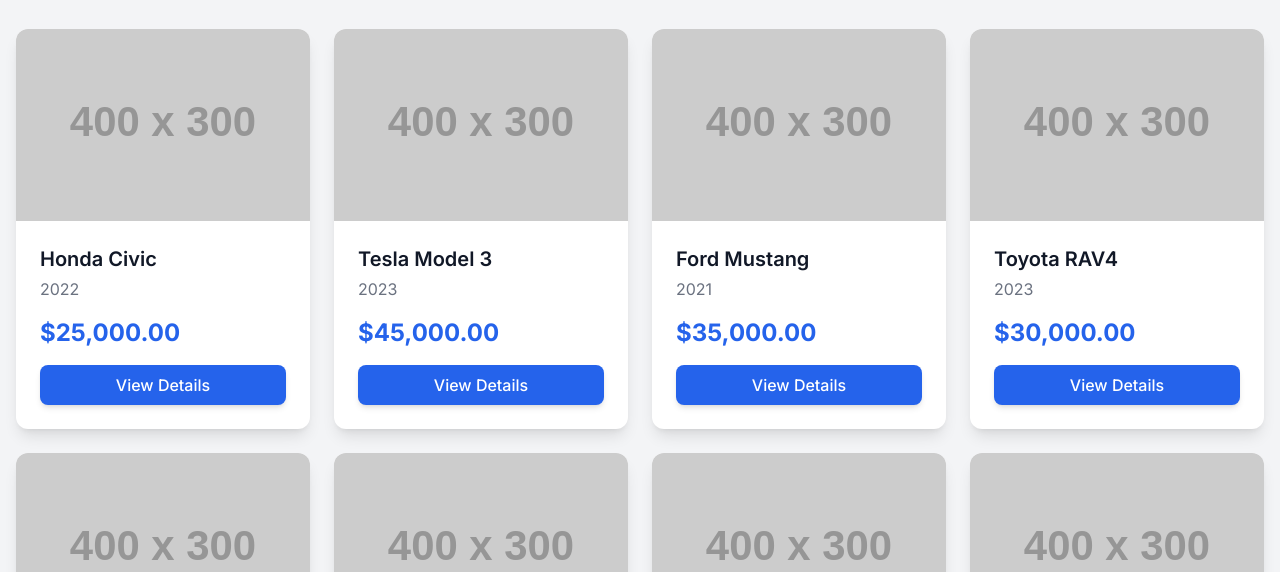
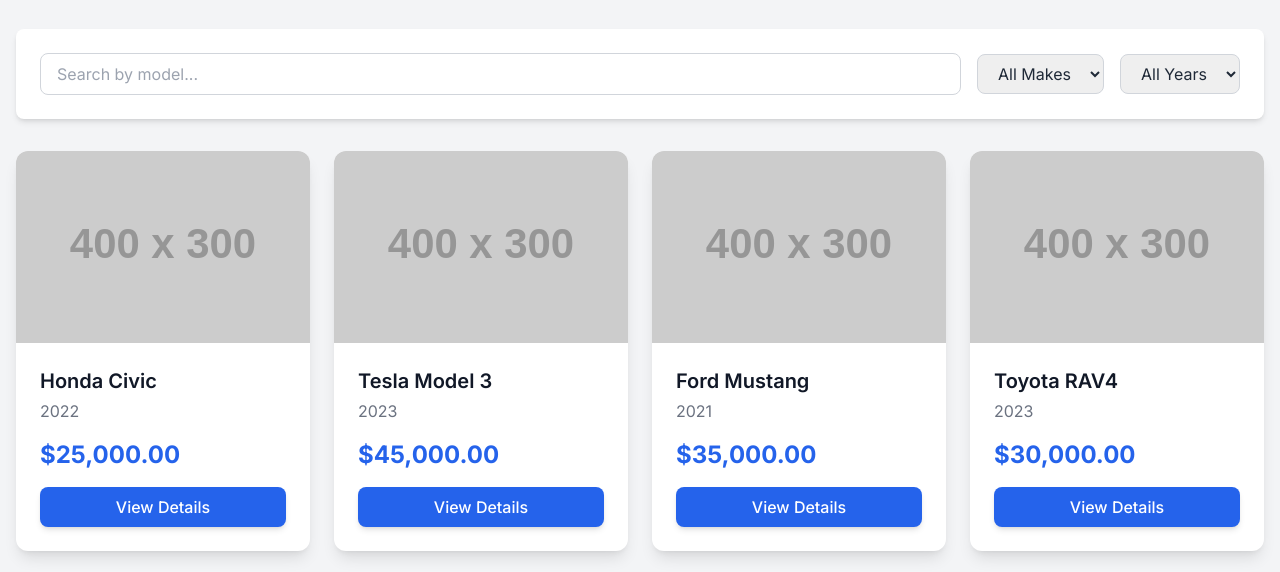
Before and after one commit to mohamedmehdigara/html-css-js-car-dealer, a plain HTML site: page index.html in a window 1280 px wide. Shown: the part 167-739 px from the top of the page. Drawn offline with nearby package versions, Linux system fonts and the light colour scheme; placeholder pictures from the web are drawn by us.

Commit message:
added file

```diff
--- a/index.html
+++ b/index.html
@@ -31,6 +31,18 @@
     <!-- Main Content -->
     <main class="container mx-auto mt-24 px-4 py-8 flex-grow">
         <h2 class="text-3xl font-semibold text-center text-gray-900 mb-8">Our Inventory</h2>
+
+        <!-- Search and Filter Section -->
+        <div class="mb-8 p-6 bg-white rounded-lg shadow-md flex flex-col md:flex-row items-center justify-between space-y-4 md:space-y-0 md:space-x-4">
+            <input type="text" id="search-input" placeholder="Search by model..." class="flex-grow w-full md:w-auto px-4 py-2 border border-gray-300 rounded-lg focus:ring-blue-500 focus:border-blue-500 transition-colors duration-200">
+            <select id="make-filter" class="w-full md:w-auto px-4 py-2 border border-gray-300 rounded-lg focus:ring-blue-500 focus:border-blue-500 transition-colors duration-200">
+                <option value="">All Makes</option>
+            </select>
+            <select id="year-filter" class="w-full md:w-auto px-4 py-2 border border-gray-300 rounded-lg focus:ring-blue-500 focus:border-blue-500 transition-colors duration-200">
+                <option value="">All Years</option>
+            </select>
+        </div>
+
         <div id="car-listings" class="grid gap-6 sm:grid-cols-1 md:grid-cols-2 lg:grid-cols-3 xl:grid-cols-4">
             <!-- Car cards will be dynamically inserted here -->
         </div>
@@ -74,6 +86,11 @@
             const modalCarPrice = document.getElementById('modal-car-price');
             const modalCarDescription = document.getElementById('modal-car-description');
             const modalCarImage = document.getElementById('modal-car-image');
+
+            // Filter UI elements
+            const searchInput = document.getElementById('search-input');
+            const makeFilter = document.getElementById('make-filter');
+            const yearFilter = document.getElementById('year-filter');
 
             // Sample car data
             const cars = [
@@ -148,8 +165,14 @@
                 return new Intl.NumberFormat('en-US', { style: 'currency', currency: 'USD' }).format(price);
             };
 
-            // Dynamically generate car cards
-            cars.forEach(car => {
+            // Function to display cars based on a filtered array
+            const displayCars = (filteredCars) => {
+                carListingsContainer.innerHTML = ''; // Clear existing cards
+                if (filteredCars.length === 0) {
+                    carListingsContainer.innerHTML = '<p class="text-center text-lg text-gray-500 col-span-full">No cars match your search criteria.</p>';
+                }
+
+                filteredCars.forEach(car => {
                     const card = document.createElement('div');
                     card.className = 'bg-white rounded-xl shadow-lg hover:shadow-2xl transition-shadow duration-300 overflow-hidden cursor-pointer';
                     card.innerHTML = `
@@ -163,8 +186,48 @@
                     `;
                     carListingsContainer.appendChild(card);
                 });
+            };
 
-            // Show modal on button click
+            // Function to filter cars based on UI input
+            const filterCars = () => {
+                const searchTerm = searchInput.value.toLowerCase();
+                const selectedMake = makeFilter.value;
+                const selectedYear = yearFilter.value;
+
+                const filtered = cars.filter(car => {
+                    const matchesSearch = car.model.toLowerCase().includes(searchTerm);
+                    const matchesMake = selectedMake === '' || car.make === selectedMake;
+                    const matchesYear = selectedYear === '' || car.year.toString() === selectedYear;
+
+                    return matchesSearch && matchesMake && matchesYear;
+                });
+
+                displayCars(filtered);
+            };
+
+            // Populate filter dropdowns with unique values
+            const uniqueMakes = [...new Set(cars.map(car => car.make))].sort();
+            uniqueMakes.forEach(make => {
+                const option = document.createElement('option');
+                option.value = make;
+                option.textContent = make;
+                makeFilter.appendChild(option);
+            });
+
+            const uniqueYears = [...new Set(cars.map(car => car.year))].sort((a, b) => b - a);
+            uniqueYears.forEach(year => {
+                const option = document.createElement('option');
+                option.value = year;
+                option.textContent = year;
+                yearFilter.appendChild(option);
+            });
+
+            // Add event listeners for filtering
+            searchInput.addEventListener('input', filterCars);
+            makeFilter.addEventListener('change', filterCars);
+            yearFilter.addEventListener('change', filterCars);
+
+            // Show modal on button click (using event delegation)
             carListingsContainer.addEventListener('click', (event) => {
                 if (event.target.classList.contains('view-details-btn')) {
                     const carData = JSON.parse(event.target.getAttribute('data-car'));
@@ -187,6 +250,9 @@
                     detailsModal.classList.add('hidden');
                 }
             });
+
+            // Initial display of all cars
+            displayCars(cars);
         });
     </script>
 </body>
```
Lines whose indentation alone changed are shown as unchanged.
